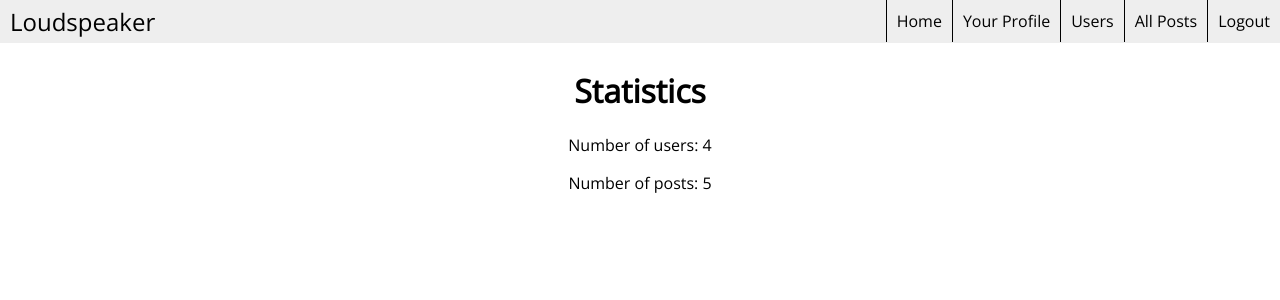
After one commit to tinawong15/intro-project, a Flask app: page /stats in a window 1280 px wide. The commit adds this page. Shown: the top 300 px of the page. Run offline with Flask 2, Linux system fonts and the light colour scheme; a user stored in the database is signed in; data comes from the database, SQL or seed files in the repository; parts of the project's set-up code (start-up, migrations or seed data) failed here and were passed over.

Commit message:
admin stats

```diff
--- a/app/templates/base.html
+++ b/app/templates/base.html
@@ -33,6 +33,10 @@
         <a href="{{ url_for('posts') }}">All Posts</a>
       </li>
       {% endif %}
+      {% if g.user.is_admin %}
+      <li class="right">
+      <a href="{{ url_for('stats') }}">Statistics</a></li>
+      {% endif %}
       <li class="right">
         <a href="{{ url_for('index') }}">Home</a>
       </li>
--- /dev/null
+++ b/app/templates/stats.html
@@ -0,0 +1,9 @@
+<!-- extend base layout -->
+{% extends "base.html" %}
+{% block content %}
+<center>
+<h1>Statistics</h1>
+<p>Number of users: {{ user_count }}</p>
+<p>Number of posts: {{ post_count }}</p>
+</center>
+{% endblock %}
--- a/app/views.py
+++ b/app/views.py
@@ -20,6 +20,13 @@ def internal_error(error):
 @lm.user_loader
 def load_user(id):
     return User.query.get(int(id))
+
+@app.route('/stats', methods=['GET'])
+@login_required
+def stats():
+    post_count = Post.query.count()
+    user_count = User.query.count()
+    return render_template('stats.html', post_count=post_count, user_count=user_count)
 
 @app.before_request
 def before_request():
```
